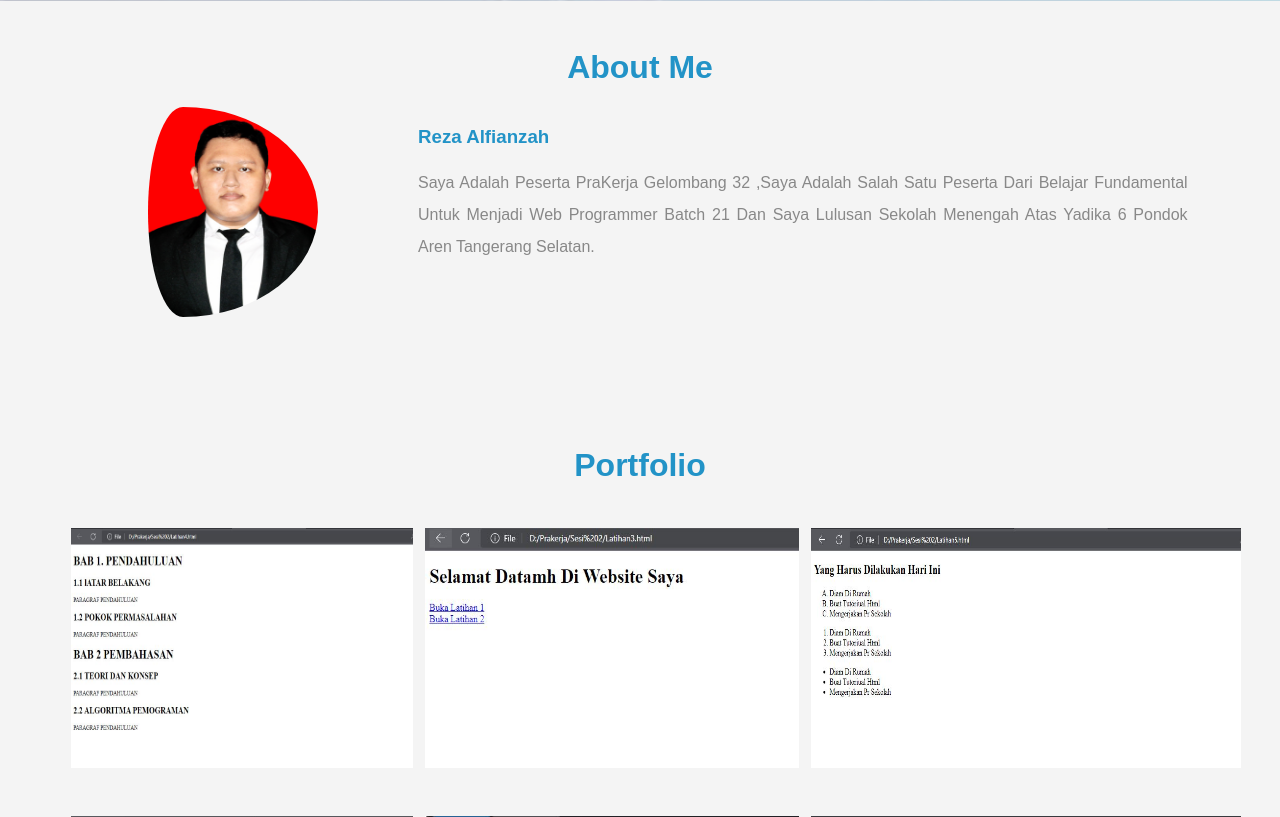
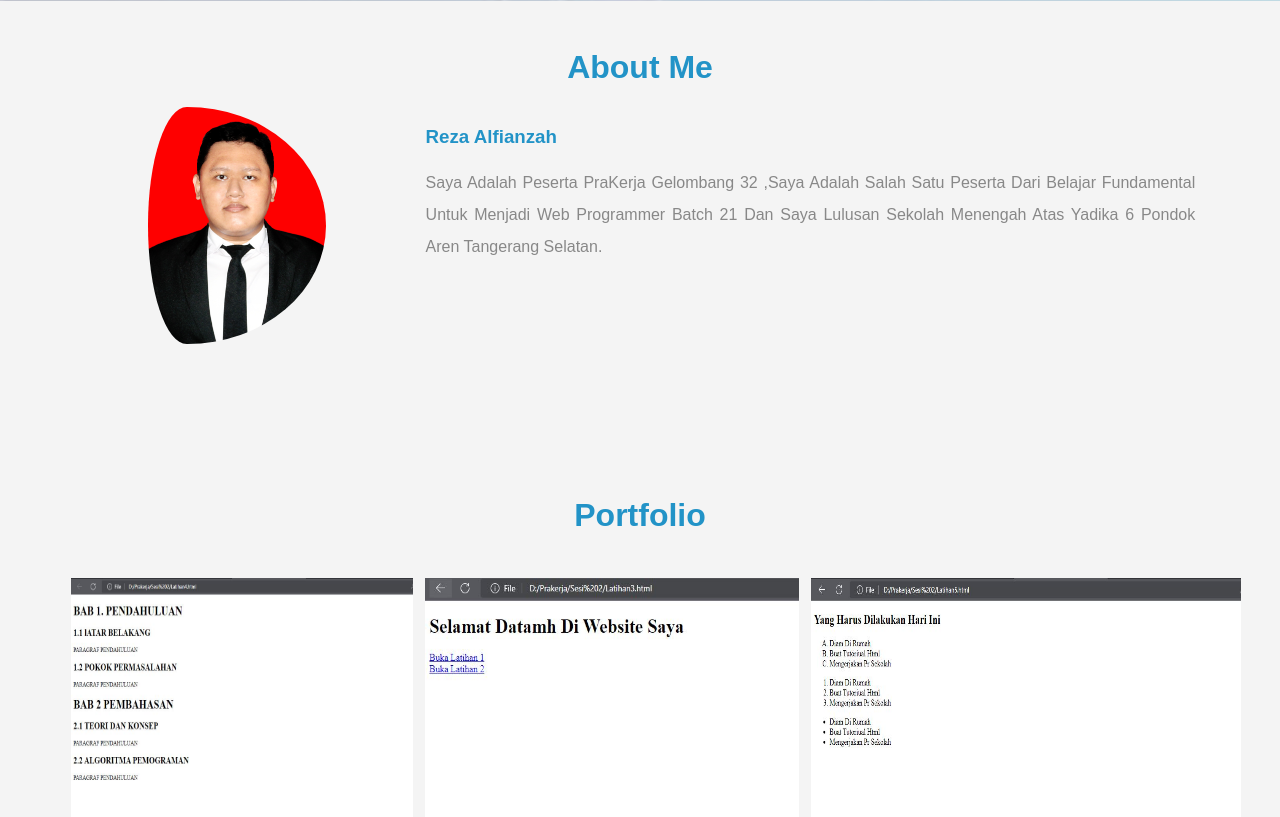
Before and after one commit to Alfianzah/portfolio_INPG-PKJ-21-024_Reza-Alfianzah, a PHP site: page / in a window 1280 px wide. Shown: the part 601-1418 px from the top of the page. Run offline with PHP 8.4, Linux system fonts and the light colour scheme.

Commit message:
first commit

```diff
--- a/style.css
+++ b/style.css
@@ -64,8 +64,7 @@ li a:hover {
     font-family: Arial;
 }
 .profile {
-    width: auto;
-    height: 350px;
+    height: 400px;
     position: relative;
     top: 2em;
     border-radius: 5px;
@@ -79,8 +78,8 @@ li a:hover {
 .profile .picture{
     float: left;
     padding-left: 100px;
-    height: 210px;
-    width: 170px;
+    height: 125x;
+    width: 15%;
     border-radius: 50%
 }
 .profile .left {
@@ -104,9 +103,9 @@ li a:hover {
     font-family: Arial;
 }
 .portfolio {
+    top: 2em;
     height: 950px;
     position: relative;
-    top: 2em;
     border-radius: 5px;
     margin: 3em;
 }
```
